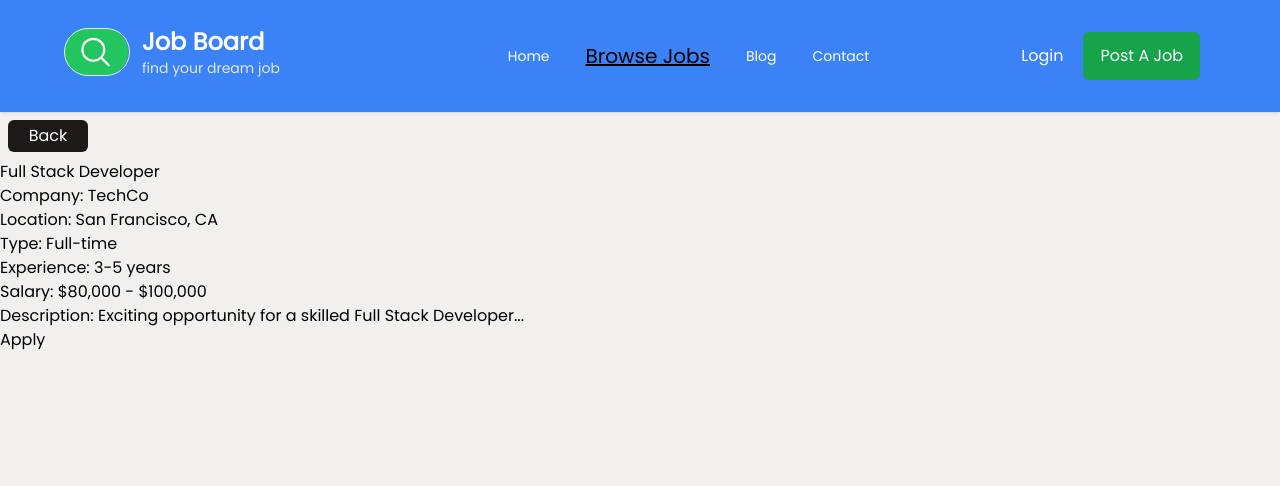
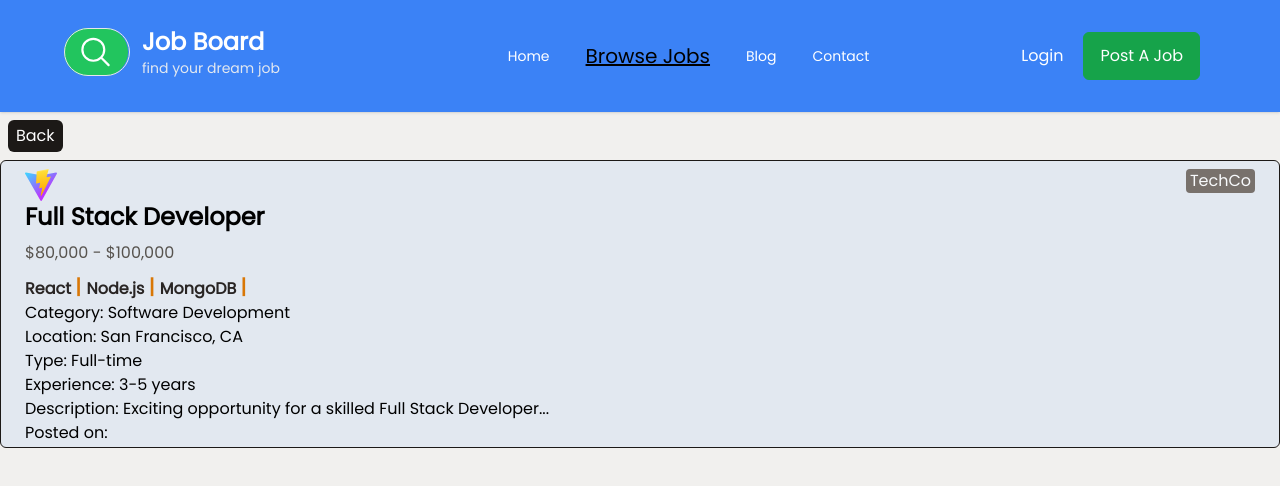
Before and after one commit to GabrielGatimu/CODSOFT, a React (Vite) app in the folder job-board/: page /jobs/view/1 in a window 1280 px wide. Shown: the top 486 px of the page. Built offline with nearby package versions, Linux system fonts and the light colour scheme.

Commit message:
added auth in nav

```diff
--- /dev/null
+++ b/job-board/src/components/auth/PrivateRoute.jsx
@@ -0,0 +1,11 @@
+import {Navigate, Outlet, useLocation} from "react-router-dom";
+import useAuth from "../../hooks/useAuth.js";
+
+export default function PrivateRoute() {
+    const {userInfo} = useAuth()
+    const location = useLocation()
+
+    return (userInfo ? <Outlet/> :
+            <Navigate to={"/signin"} state={{path: location.pathname}}/>
+    )
+}
--- a/job-board/src/components/jobs/JobCard.jsx
+++ b/job-board/src/components/jobs/JobCard.jsx
@@ -11,7 +11,7 @@ function JobCard({job}) {
 
     return (
         <div
-            className="job-card bg-slate-200 h-72 w-full px-6 py-2 border border-stone-900 dark:border-white rounded-md overflow-hidden">
+            className="job-card bg-slate-200 h-72 w-full px-6 py-2 border border-stone-900 md:border-none dark:border-white rounded-md overflow-hidden">
             <div className="company-info">
                 <img src={job.companyLogo}/>
                 <h4 className="bg-stone-500 text-slate-50 px-1 h-6 rounded">{job.company}</h4>
@@ -36,8 +36,8 @@ function JobCard({job}) {
             </div>
 
             <div className="action-btns flex items-center justify-between border mt-4">
-                <button className="btn bg-stone-900" onClick={viewJob}>View</button>
-                <button className="btn bg-green-600">Apply</button>
+                <button className="btn bg-stone-900 border border-stone-900" onClick={viewJob}>View</button>
+                <button className="btn bg-green-600 border border-green-600">Apply</button>
             </div>
         </div>
     );
--- a/job-board/src/components/navbar/Nav.jsx
+++ b/job-board/src/components/navbar/Nav.jsx
@@ -8,7 +8,8 @@ import useAuth from "../../hooks/useAuth.js";
 import useActiveLink from "../../hooks/useActiveLink.js";
 
 export default function Nav() {
-    const {userInfo} = useAuth()
+    const {userInfo, signOut} = useAuth()
+
     const parentLink = useActiveLink() // gets the current page
     const [activeLink, setActiveLink] = useState(parentLink)
     const [isMenuOpen, setIsMenuOpen] = useState(false);
@@ -85,10 +86,30 @@ export default function Nav() {
                     <MenuItem href="/contact" onClick={() => handleMenuItemClick('/contact')}>Contact</MenuItem>
                 </Menu>
 
-                {/* action links (login & post buttons) */}
+                {/* userInfo & action links (login & post buttons) */}
                 <div className={`${isMenuOpen ? 'block my-2' : 'hidden'} md:flex text-white items-center`}>
+
+                    {userInfo ?
+                        <>
+                            <p className="font-extrabold text-stone-50 text-xl my-4 md:m-auto">{userInfo.userName}</p>
+
+                            <button
+                                onClick={signOut}
+                                className="btn h-12 flex items-center space-x-1 bg-amber-500 w-fit border border-amber-500"
+                            >
+                                <svg xmlns="http://www.w3.org/2000/svg" fill="none" viewBox="0 0 24 24"
+                                     strokeWidth={1.5} stroke="currentColor" className="w-6 h-6">
+                                    <path strokeLinecap="round" strokeLinejoin="round"
+                                          d="M15.75 9V5.25A2.25 2.25 0 0013.5 3h-6a2.25 2.25 0 00-2.25 2.25v13.5A2.25 2.25 0 007.5 21h6a2.25 2.25 0 002.25-2.25V15M12 9l-3 3m0 0l3 3m-3-3h12.75"/>
+                                </svg>
+                                <p>Logout</p>
+                            </button>
+
+                        </>
+                        :
+                        <>
                             <Link
-                        to={"/login"}
+                                to={"/signin"}
                                 onClick={handleMenuItemClick}
                                 className="ml-1 mr-4"
                             >Login
@@ -99,6 +120,9 @@ export default function Nav() {
                                 className="flex items-center h-12 w-fit px-4 m-4 ml-1 rounded-md bg-green-600 text-white hover:text-white hover:bg-transparent border border-green-600 hover:border hover:border-stone-800 duration-500"
                             >Post A Job
                             </Link>
+                        </>
+                    }
+
                 </div>
             </nav>
         </>
--- a/job-board/src/hooks/useAuth.js
+++ b/job-board/src/hooks/useAuth.js
@@ -1,13 +1,19 @@
-import {useSelector} from "react-redux";
+import {useDispatch, useSelector} from "react-redux";
+import {removeCredentials} from "../state/slices/auth/auth.slice.js";
 
 const useAuth = () => {
+    const dispatch = useDispatch()
     const {userInfo} = useSelector((state) => state.auth)
 
     const getUserInfo = () => {
         return userInfo ? userInfo : null
     }
 
-    return {userInfo: getUserInfo()}
+    const signOut = () => {
+        dispatch(removeCredentials())
+    }
+
+    return {userInfo: getUserInfo(), signOut}
 }
 
 export default useAuth
--- a/job-board/src/main.jsx
+++ b/job-board/src/main.jsx
@@ -22,6 +22,8 @@ import Contact from "./screens/Contact.jsx";
 import Dashboard from "./screens/dashboards/Dashboard.jsx";
 import Profile from "./screens/Profile.jsx";
 import NotFound from "./components/NotFound.jsx";
+import PrivateRoute from "./components/auth/PrivateRoute.jsx";
+import SignIn from "./screens/auth/SignIn.jsx";
 
 const router = createBrowserRouter(
     createRoutesFromElements(
@@ -33,11 +35,16 @@ const router = createBrowserRouter(
             <Route path="/blog" element={<Blog/>}/>
             <Route path="/contact" element={<Contact/>}/>
 
-            {/* Dashboard */}
-            <Route path="/dashboard" element={<Dashboard/>}/>
+            <Route path="/signin" element={<SignIn />} />
+            {/* private pages*/}
+            <Route path="" element={<PrivateRoute/>}>
+                {/* Dashboard */}
+                <Route path="/dashboard" element={<Dashboard/>}/>
 
-            {/* Profile Page */}
-            <Route path="/profile" element={<Profile/>}/>
+                {/* Profile Page */}
+                <Route path="/profile" element={<Profile/>}/>
+            </Route>
+
 
             {/* Not Found Page */}
             <Route path="*" element={<NotFound/>}/>
--- /dev/null
+++ b/job-board/src/screens/auth/SignIn.jsx
@@ -0,0 +1,35 @@
+import {useLocation, useNavigate} from "react-router-dom";
+import {useEffect} from "react";
+import {useDispatch} from "react-redux";
+
+import '../../styles/custom.css'
+import {setCredentials} from "../../state/slices/auth/auth.slice.js";
+import useAuth from "../../hooks/useAuth.js";
+
+export default function SignIn() {
+    const location = useLocation()
+    const navigate  = useNavigate()
+    const dispatch = useDispatch()
+
+    const {userInfo} = useAuth()
+    const redirectPath = location.state ? location.state.path : "/dashboard"
+
+    const handleSignin = e => {
+        e.preventDefault()
+
+        dispatch(setCredentials({accessToken : 'jwt-token', userName: 'John Doe'}))
+        navigate(redirectPath)
+    }
+
+    useEffect(() => {
+        if (userInfo) {
+            navigate(redirectPath);
+        }
+    }, [userInfo, navigate, redirectPath]);
+
+    return (
+        <div>
+           <button onClick={handleSignin} className="btn bg-green-600">Login</button>
+        </div>
+    );
+}
--- a/job-board/src/screens/dashboards/Dashboard.jsx
+++ b/job-board/src/screens/dashboards/Dashboard.jsx
@@ -1,5 +1,7 @@
 export default function Dashboard() {
     return (
-        <div></div>
+        <div>
+            Dashboard
+        </div>
     );
 }
--- a/job-board/src/screens/jobLisiting/JobDetail.jsx
+++ b/job-board/src/screens/jobLisiting/JobDetail.jsx
@@ -1,10 +1,11 @@
-import { useNavigate, useParams } from 'react-router-dom';
-import { useSelector } from 'react-redux';
+import {useNavigate, useParams} from 'react-router-dom';
+import {useSelector} from 'react-redux';
 
 import '../../styles/custom.css'
+
 export default function JobDetail() {
     const navigate = useNavigate();
-    const { jobId } = useParams();
+    const {jobId} = useParams();
 
     // selecting job from state
     const job = useSelector((state) => state.jobs.find((j) => j.id === parseInt(jobId, 10)));
@@ -14,7 +15,7 @@ export default function JobDetail() {
     };
 
     const handleApplyClick = () => {
-        alert('Apply to the job!');
+        alert('Apply to the job');
     };
 
     if (!job) {
@@ -26,17 +27,32 @@ export default function JobDetail() {
             {/* Back button */}
             <button className="btn bg-stone-900" onClick={handleBackClick}>Back</button>
 
-            {/* Job details */}
-            <h1>{job.title}</h1>
-            <p>Company: {job.company}</p>
-            <p>Location: {job.location}</p>
-            <p>Type: {job.type}</p>
-            <p>Experience: {job.experience}</p>
-            <p>Salary: {job.salary}</p>
-            <p>Description: {job.description}</p>
+            <div
+                className="bg-slate-200 h-72 w-full px-6 py-2 border border-stone-900 dark:border-white rounded-md overflow-hidden">
+                <div className="company-info">
+                    <img src={job.companyLogo}/>
+                    <h4 className="bg-stone-500 text-slate-50 px-1 h-6 rounded">{job.company}</h4>
+                </div>
+                <h3 className="text-2xl font-extrabold">{job.title}</h3>
+                <p className="text-stone-600 my-2">{job.salary}</p>
+                <p className="">{job.skills.map((skill) => (
+                    <span
+                        key={skill}
+                        className="font-bold text-stone-800"
+                    > {skill} <span className="text-xl font-extrabold text-amber-600">| </span></span>
+                ))}
+                </p>
 
-            {/* Apply button */}
-            <button onClick={handleApplyClick}>Apply</button>
+                <h4>Category: {job.category}</h4>
+                <p>Location: {job.location}</p>
+                <p>Type: {job.type}</p>
+                <p>Experience: {job.experience}</p>
+                <p>Description: {job.description}</p>
+                <p>Posted on: {job.createdAt}</p>
+
+                {/* Apply button */}
+                <button className="btn bg-green-600" onClick={handleApplyClick}>Apply</button>
+            </div>
         </div>
-    );
+    )
 }
--- a/job-board/src/styles/custom.css
+++ b/job-board/src/styles/custom.css
@@ -1,5 +1,5 @@
 .btn{
-    @apply text-white rounded-md px-2 py-1  m-2 w-20 hover:bg-transparent hover:text-black hover:border hover:border-stone-800 duration-500
+    @apply text-white rounded-md px-2 py-1 m-2 w-fit cursor-pointer hover:border-stone-800 hover:bg-transparent hover:text-black duration-500
 }
 
 .custom_flex-container{
```
Also changed, not shown: job-board/src/screens/auth/SignUp.jsx (added). Lines whose indentation alone changed are shown as unchanged.
